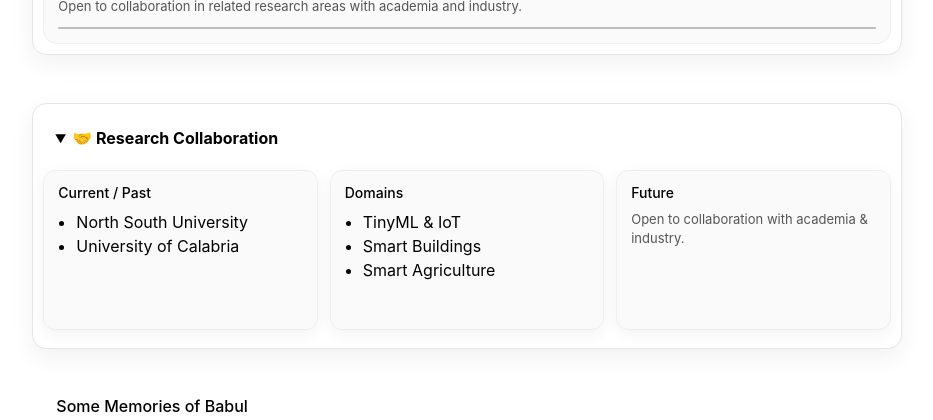
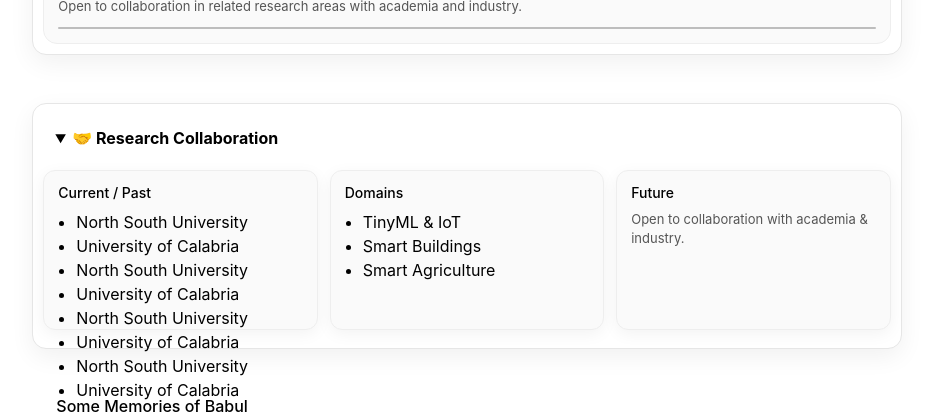
Before and after one commit to babulcseian/babulcseian.github.io, a Jekyll site: the page built from index.md, in a window 1280 px wide and 900 px high, scrolled down 5132 px, cut to the strip 0-420 px from the top of the window. Shown: the whole strip, without its empty margins (173-1106 px from the left). Built offline with Jekyll 4.4.1, drawn with Linux system fonts in a browser that asks for light colours; a style sheet for code colours, icons or effects is not loaded.

Commit message:
Update home.html

```diff
--- a/_layouts/home.html
+++ b/_layouts/home.html
@@ -597,6 +597,12 @@
         <ul>
           <li>North South University</li>
           <li>University of Calabria</li>
+          <li>North South University</li>
+          <li>University of Calabria</li>
+          <li>North South University</li>
+          <li>University of Calabria</li>
+          <li>North South University</li>
+          <li>University of Calabria</li>
         </ul>
       </div>
       <div class="face back">
```
